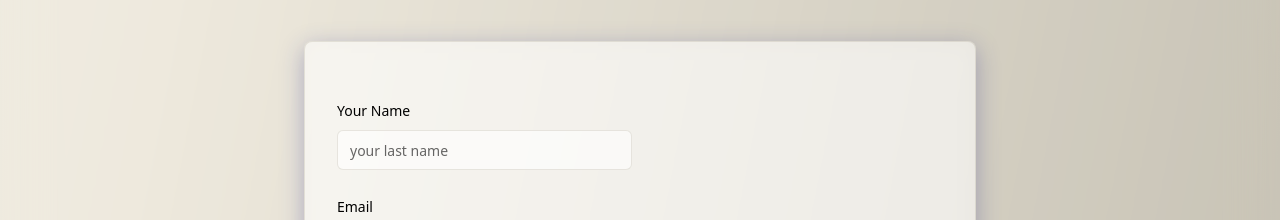
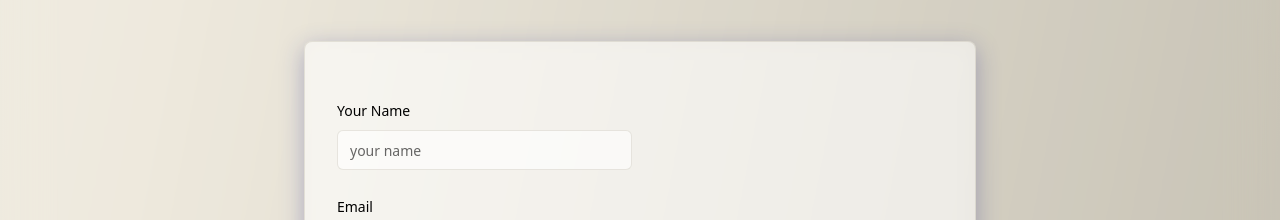
Before and after one commit to dj16900/MyPortfolioNew, a Next.js app: page / in a window 1280 px wide. Shown: the part 5700-5920 px from the top of the page. Built offline with nearby package versions, Linux system fonts and the light colour scheme.

Commit message:
Update professor-portfolio.tsx

```diff
--- a/professor-portfolio.tsx
+++ b/professor-portfolio.tsx
@@ -906,7 +906,7 @@ export default function ProfessorPortfolio() {
                         <Input
                           name="Your Name"
                           id="lname"
-                          placeholder="your last name"
+                          placeholder="your name"
                           required
                           disabled={isSubmitting}
                           className="bg-white/60 border-[#B6B09F]/30 text-[#000000] placeholder:text-[#000000]/60 focus:bg-white/80 transition-all duration-300 disabled:opacity-50"
```
